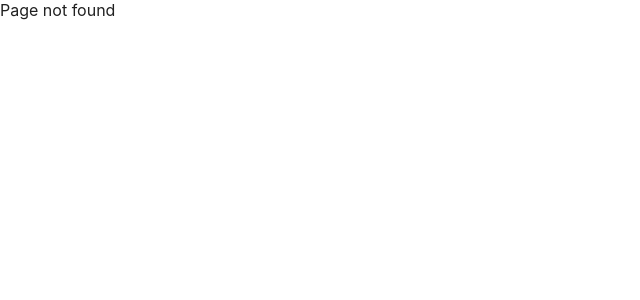
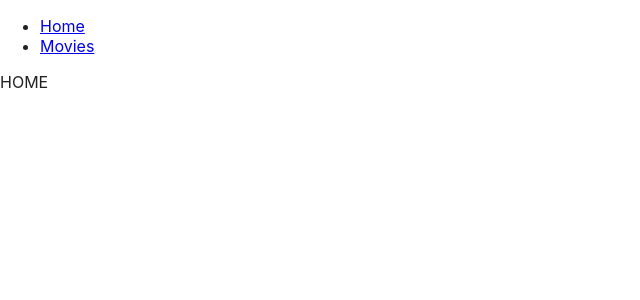
Before and after one commit to IvaZach/goit-react-hw-05-movies, a React (Create React App) app: page /movies in a window 1280 px wide. Before the commit this address had no page. Shown: the top 300 px of the page, without its empty margins (0-640 px from the left). Built offline with nearby package versions, Linux system fonts and the light colour scheme.

Commit message:
Add navlink

```diff
--- a/src/App.jsx
+++ b/src/App.jsx
@@ -1,22 +1,37 @@
-import Home from "page/Home";
-import NotFound from "page/NotFound";
-import { Routes, Route } from "react-router-dom";
+import Home from 'page/Home';
+import Movies from 'page/Movies';
+import NotFound from 'page/NotFound';
+import { Routes, Route, NavLink } from 'react-router-dom';
 // import Home from "path/to/pages/Home";
 // import About from "path/to/pages/About";
 // import Products from "path/to/pages/Products";
 
 export const App = () => {
-  return (
-    <div>
+  return (<>
+    <header>
+      <nav>
+        <ul>
+          <li>
+          <NavLink to='/movies'>Home</NavLink>
+          </li>
+          <li>
+          <NavLink to='/movies/:moviesId'>Movies</NavLink>
+          </li>
+        </ul>
+      </nav>
+    </header>
 
 
 
       <Routes>
-        <Route path="/" element={<Home />} />
-        {/* <Route path="/about" element={<About />} />
-        <Route path="/products" element={<Products />} /> */}
+        <Route path="/movies" element={<Home />} />
+        <Route path="/movies/:moviesId" element={<Movies />} />
         <Route path="*" element={<NotFound />} />
       </Routes>
-    </div>
+    </>
   );
 };
+
+/* const BASE_URL = "https://api.themoviedb.org/3/";
+const ENDPOINT = "trending/movie/day";
+const API_KEY = "ad597f58480ee2b54bd116c59b3fba0a"; */
--- a/src/page/Home.jsx
+++ b/src/page/Home.jsx
@@ -1,5 +1,5 @@
 export default function Home () {
 
 
-    return <div></div>
+    return <div>HOME</div>
 }
--- /dev/null
+++ b/src/page/Movies.jsx
@@ -0,0 +1,5 @@
+export default function Movies () {
+
+
+    return <div>MOVIES</div>
+}
```
